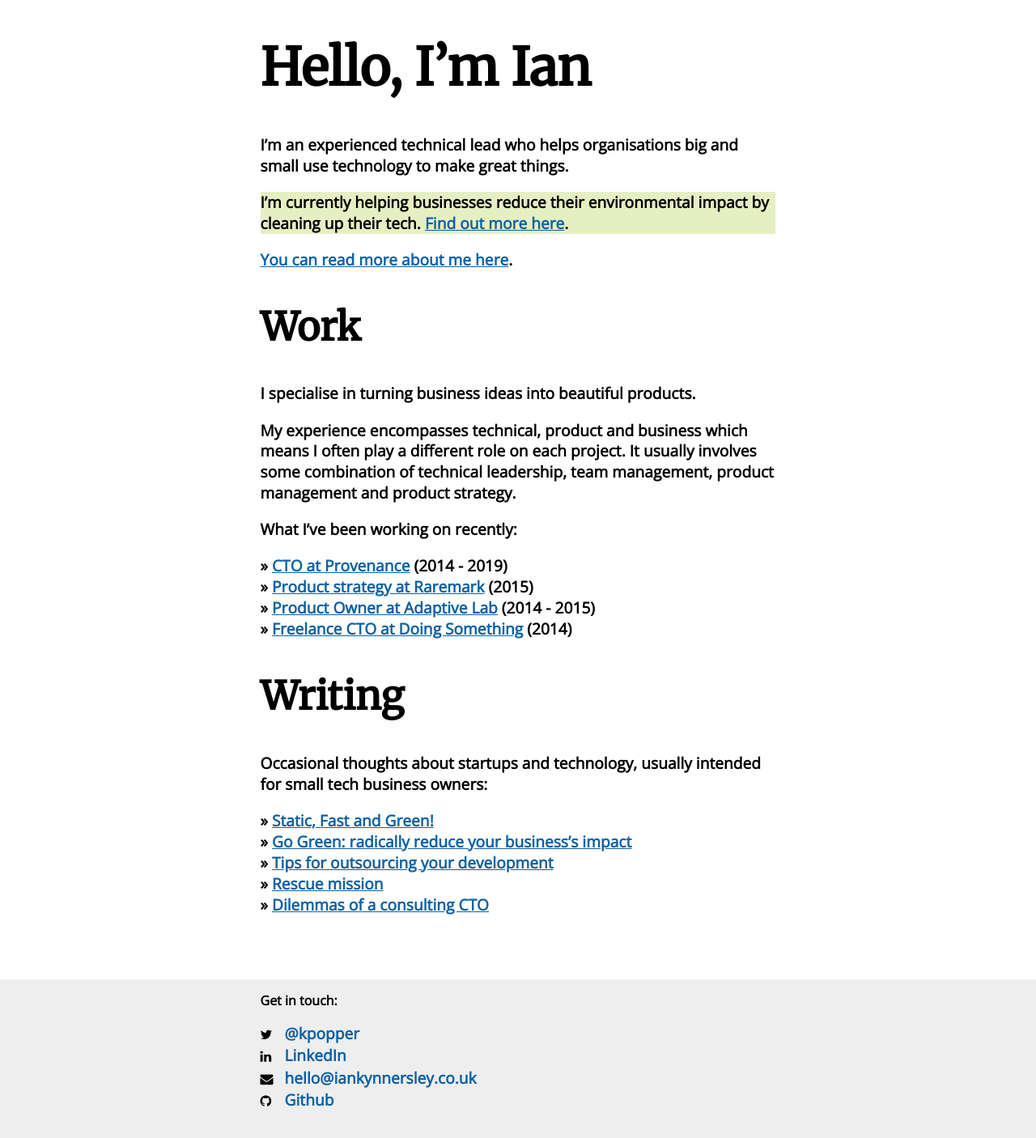
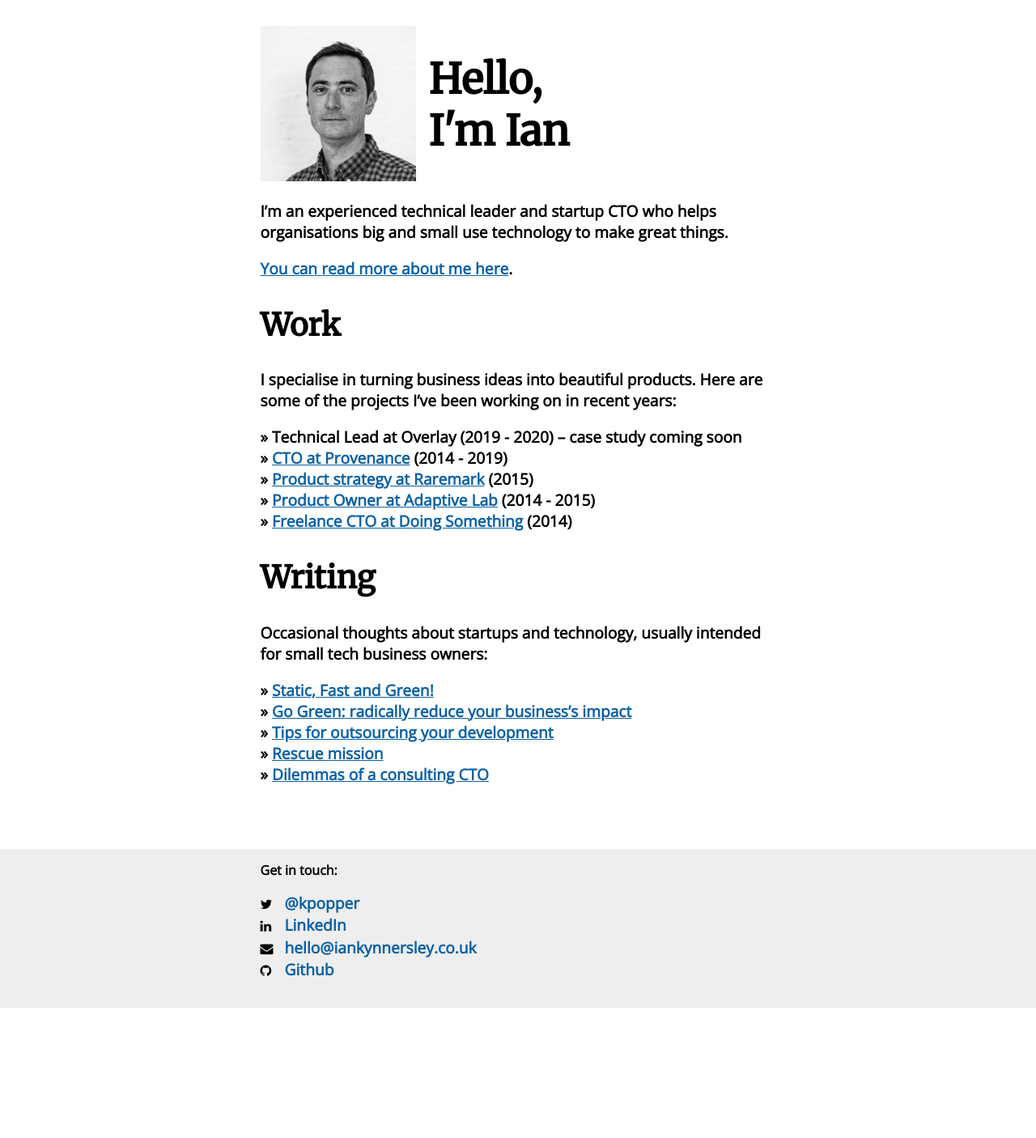
Before and after one commit to kpopper/iankynnersley.co.uk, a Jekyll site: the page built from index.md, in a window 1280 px wide. Shown: the whole page at 81% size. Built offline with Jekyll 4.4.1, drawn with Linux system fonts in a browser that asks for light colours; nearby versions of some CDN libraries; our own code applies the rules of GitHub Pages for plain Markdown files; after the commit the page ends 1245 px from its top, so only the background shows below that.

Commit message:
Updates to website post-Overlay
Including adding photo to homepage

```diff
--- a/Gemfile
+++ b/Gemfile
@@ -1,6 +1,6 @@
 source 'https://rubygems.org'
 
-ruby '2.6.4'
+ruby '2.6.5'
 
 gem 'github-pages'
 gem 'compass'
--- a/_config.yml
+++ b/_config.yml
@@ -1,6 +1,6 @@
 name: Ian Kynnersley
 title: Freelance CTO
-description: Ian Kynnersley is a freelance technical leader and CTO
+description: Ian Kynnersley is a technical leader and startup CTO. He can be freelance, consulting, interim, advisory or permanent.
 url: https://www.iankynnersley.co.uk
 github: [metadata]
 encoding: UTF-8
--- a/css/screen.css
+++ b/css/screen.css
@@ -480,24 +480,24 @@ article ul li {
 /* line 74, ../_sass/screen.scss */
 h1 {
   font-family: "Merriweather", serif;
-  font-size: 2.3rem;
+  font-size: 2.4rem;
 }
-@media screen and (min-width: 480px) {
+@media screen and (min-width: 600px) {
   /* line 74, ../_sass/screen.scss */
   h1 {
-    font-size: 4rem;
+    font-size: 3.2rem;
   }
 }
 
 /* line 82, ../_sass/screen.scss */
 h2 {
   font-family: "Merriweather", serif;
-  font-size: 2rem;
+  font-size: 1.8rem;
 }
 @media screen and (min-width: 480px) {
   /* line 82, ../_sass/screen.scss */
   h2 {
-    font-size: 3rem;
+    font-size: 2.4rem;
   }
 }
 
@@ -510,7 +510,7 @@ h3 {
 @media screen and (min-width: 480px) {
   /* line 90, ../_sass/screen.scss */
   h3 {
-    font-size: 2rem;
+    font-size: 1.8rem;
   }
 }
 
@@ -617,43 +617,71 @@ ul li {
 }
 
 /* line 156, ../_sass/screen.scss */
+.intro {
+  display: flex;
+  flex-direction: row;
+}
+@media screen and (min-width: 600px) {
+  /* line 156, ../_sass/screen.scss */
+  .intro {
+    margin-top: 2em;
+  }
+}
+/* line 163, ../_sass/screen.scss */
+.intro h1 {
+  flex: auto;
+}
+/* line 167, ../_sass/screen.scss */
+.intro img {
+  flex: none;
+  height: 8em;
+  margin-right: 1em;
+}
+@media screen and (min-width: 600px) {
+  /* line 167, ../_sass/screen.scss */
+  .intro img {
+    height: 12em;
+  }
+}
+
+/* line 178, ../_sass/screen.scss */
 .footer {
   background: #eee;
   margin-top: 5rem;
   padding: 0 0 2rem;
 }
-/* line 161, ../_sass/screen.scss */
+/* line 183, ../_sass/screen.scss */
 .footer a {
   font-size: 1rem;
   font-weight: bold;
   text-decoration: none;
 }
 @media screen and (min-width: 480px) {
-  /* line 161, ../_sass/screen.scss */
+  /* line 183, ../_sass/screen.scss */
   .footer a {
     font-size: 1.2rem;
   }
 }
-/* line 170, ../_sass/screen.scss */
+/* line 192, ../_sass/screen.scss */
 .footer p {
   font-size: 1rem;
 }
-/* line 174, ../_sass/screen.scss */
+/* line 196, ../_sass/screen.scss */
 .footer ul {
   list-style-type: none;
   margin: 0;
   padding: 0;
 }
-/* line 179, ../_sass/screen.scss */
+/* line 201, ../_sass/screen.scss */
 .footer ul li {
   font-size: 1rem;
   line-height: 165%;
 }
-/* line 184, ../_sass/screen.scss */
+/* line 206, ../_sass/screen.scss */
 .footer ul .fa {
   width: 1.875em;
 }
-/* line 189, ../_sass/screen.scss */
+/* line 211, ../_sass/screen.scss */
 .footer .contact {
   *zoom: 1;
   max-width: 48em;
@@ -670,13 +698,13 @@ ul li {
   clear: both;
 }
 
-/* line 194, ../_sass/screen.scss */
+/* line 216, ../_sass/screen.scss */
 .green {
   background-color: #E6EFC2;
   display: block;
 }
 
-/* line 199, ../_sass/screen.scss */
+/* line 221, ../_sass/screen.scss */
 .group:after {
   content: "";
   display: table;
--- a/index.md
+++ b/index.md
@@ -2,21 +2,21 @@
 layout: default
 ---
 
-# Hello, I'm Ian
+<div class="intro">
+  <img src="images/avatar.png" alt="Ian Kynnersley">
 
-I'm an experienced technical lead who helps organisations big and small use technology to make great things.
+  <h1>Hello,<br>I'm Ian</h1>
+</div>
 
-<span class="green">I'm currently helping businesses reduce their environmental impact by cleaning up their tech. [Find out more here](/green).</span>
+I'm an experienced technical leader and startup CTO who helps organisations big and small use technology to make great things.
 
 [You can read more about me here](/about).
 
 ## Work
 
-I specialise in turning business ideas into beautiful products.
+I specialise in turning business ideas into beautiful products. Here are some of the projects I've been working on in recent years:
 
-My experience encompasses technical, product and business which means I often play a different role on each project. It usually involves some combination of technical leadership, team management, product management and product strategy.
-
-What I've been working on recently:
+* &raquo; Technical Lead at Overlay (2019 - 2020) – case study coming soon
 * &raquo; [CTO at Provenance](/case_studies/provenance) (2014 - 2019)
 * &raquo; [Product strategy at Raremark](/case_studies/raremark) (2015)
 * &raquo; [Product Owner at Adaptive Lab](/case_studies/adaptive_lab) (2014 - 2015)
```
Also changed, not shown: _sass/screen.scss (+28 -6 lines), about/index.md (+2 -0 lines), Gemfile.lock, 1 other file.
